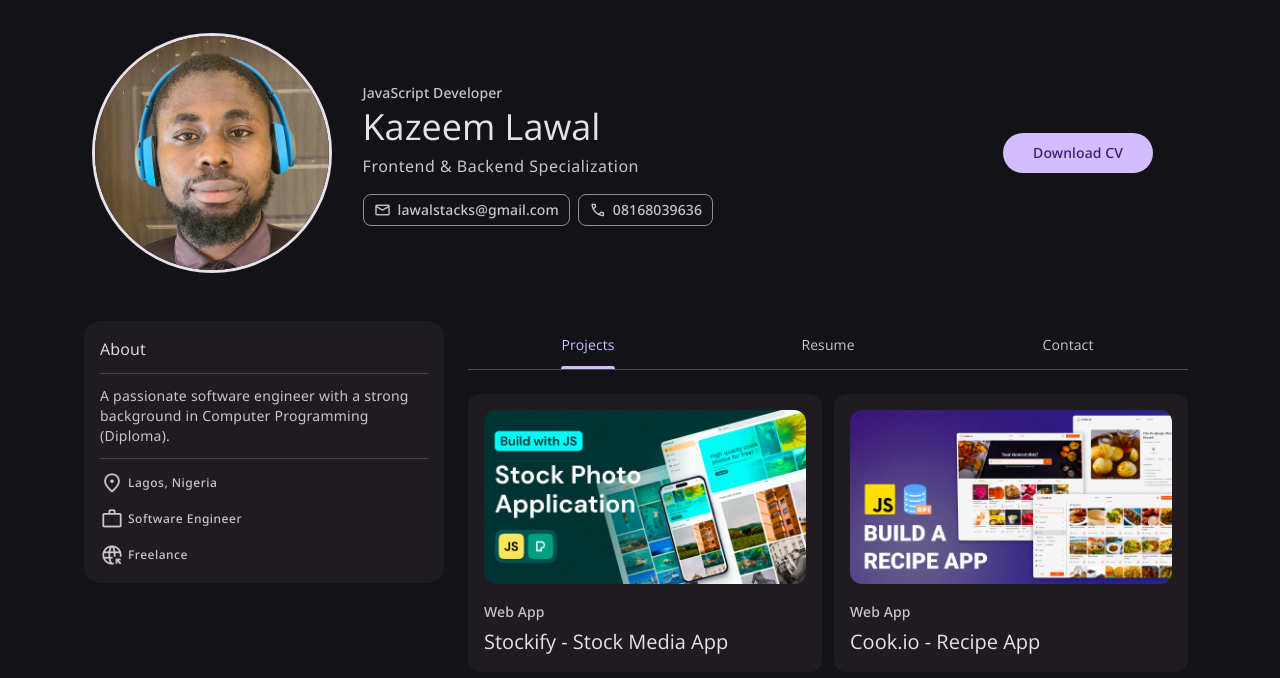
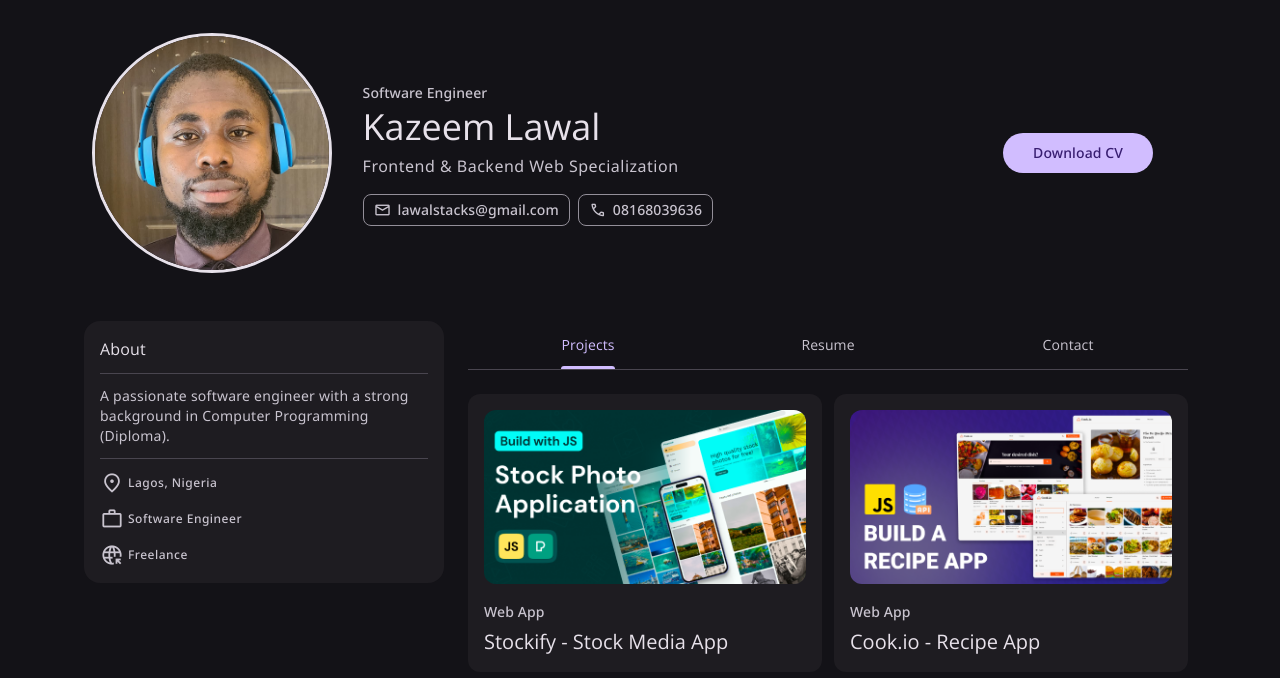
Before and after one commit to lawalstacks/my-js-portfolio, a plain HTML site: page index.html in a window 1280 px wide. Shown: the part 55-733 px from the top of the page. Drawn offline with nearby package versions, Linux system fonts and the light colour scheme.

Commit message:
update index.html

```diff
--- a/index.html
+++ b/index.html
@@ -47,10 +47,10 @@
         </figure>
 
         <div class="hero-content">
-          <span class="label-large section-subtitle">JavaScript Developer</span>
+          <span class="label-large section-subtitle">Software Engineer</span>
           <h1 class="display-small">Kazeem Lawal</h1>
           <p class="body-large section-text">
-          Frontend & Backend Specialization
+          Frontend & Backend Web Specialization
           </p>
 
           <div class="btn-wrapper">
```
